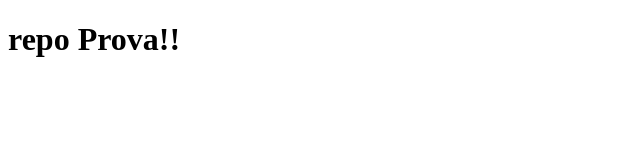
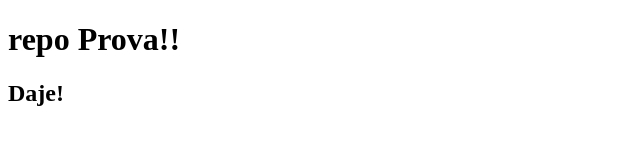
Before and after one commit to FedericoRosso97/repo-prova, a plain HTML site: page index.html in a window 1280 px wide. Shown: the full height of the page, 0-640 px from the left. Drawn offline with Linux system fonts and the light colour scheme.

Commit message:
Added h2

```diff
--- a/index.html
+++ b/index.html
@@ -7,5 +7,6 @@
 </head>
 <body>
     <h1>repo Prova!!</h1>
+    <h2>Daje!</h2>
 </body>
 </html>
```
